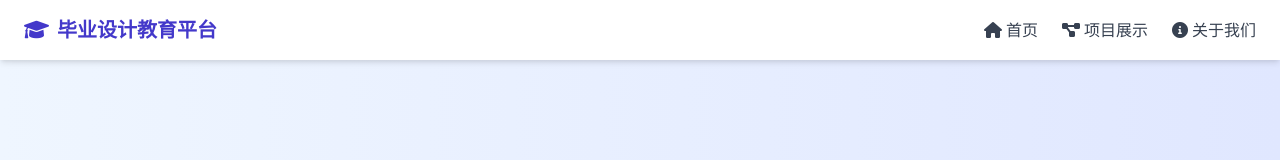
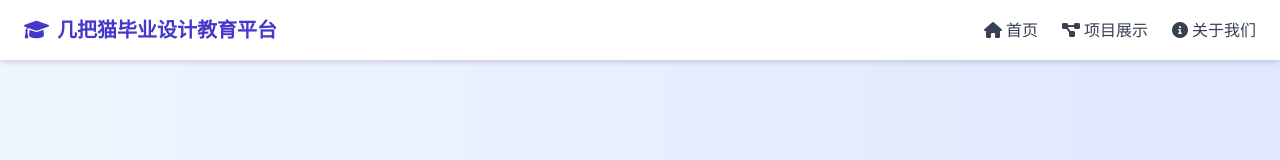
Before and after one commit to binary110011/myvue, a plain HTML site: page src/Jbcat.html in a window 1280 px wide. Shown: the top 160 px of the page. Drawn offline with nearby package versions, Linux system fonts and the light colour scheme.

Commit message:
改标题

```diff
--- a/src/Jbcat.html
+++ b/src/Jbcat.html
@@ -39,7 +39,7 @@
   <header class="bg-white shadow-md py-4 px-6 flex justify-between items-center sticky top-0 z-50">
     <div class="text-xl font-bold text-indigo-700 flex items-center">
       <i class="fas fa-graduation-cap mr-2"></i>
-      毕业设计教育平台
+      几把猫毕业设计教育平台
     </div>
     <nav class="space-x-6 hidden md:flex">
       <a href="#" class="text-gray-700 hover:text-indigo-600 transition flex items-center">
```
